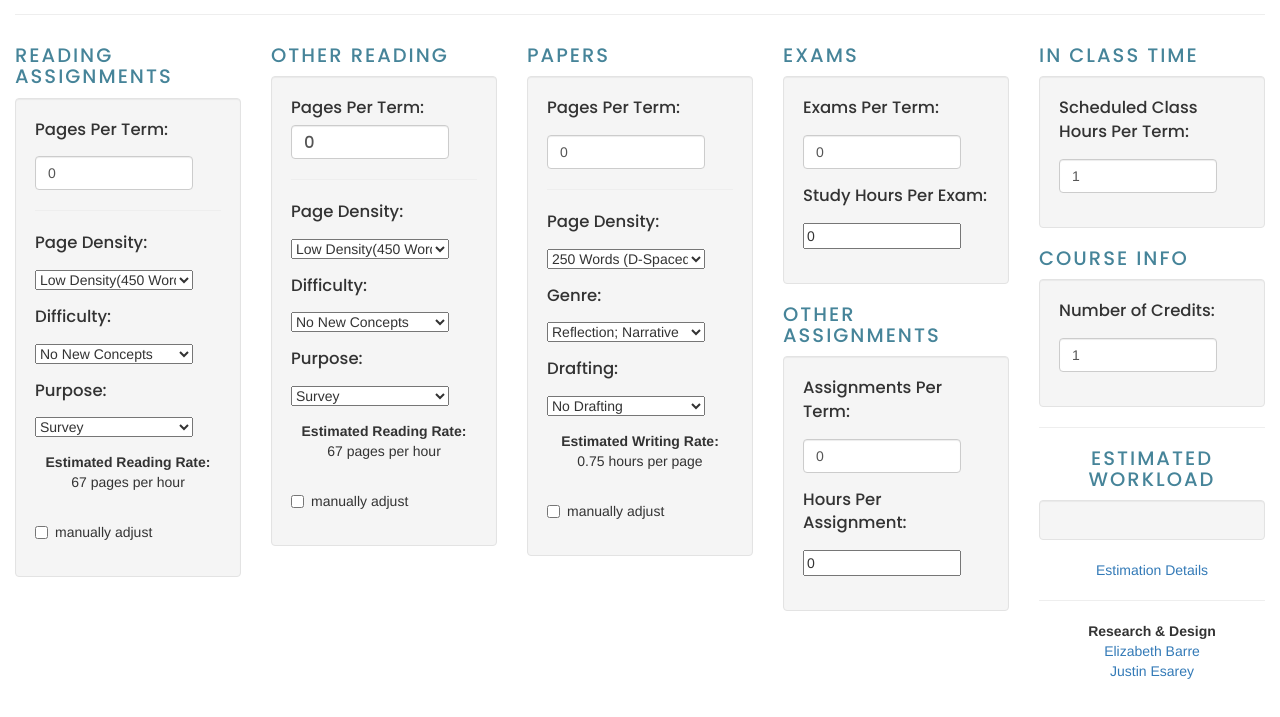
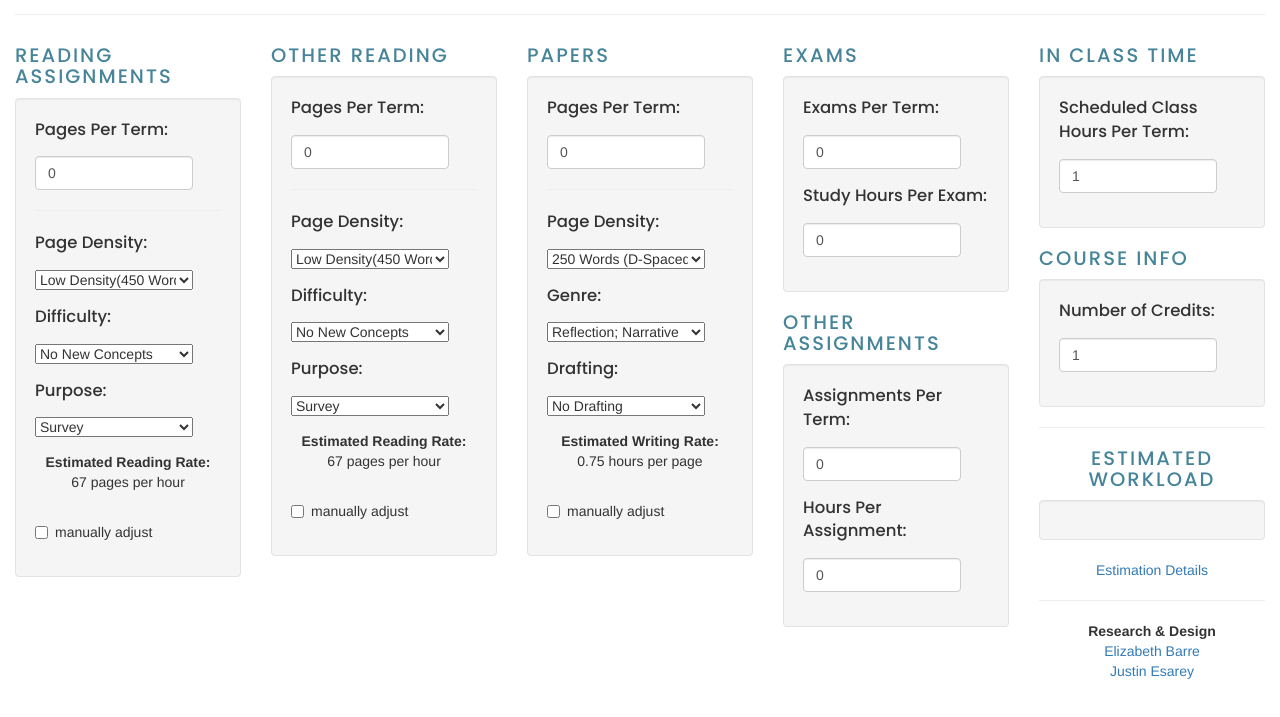
Before and after one commit to jacobgosnell/ccbcworkload, a plain HTML site: page index.html in a window 1280 px wide. Shown: the part 59-776 px from the top of the page. Drawn offline with nearby package versions, Linux system fonts and the light colour scheme.

Commit message:
redesigned the UI

```diff
--- a/index.html
+++ b/index.html
@@ -82,8 +82,8 @@
       <div class="col-sm-3">
         <h4>OTHER READING</h4>
         <div class="well">
-          <div class="form-group control-label" style="width: 100%;">
-            <label for="weeklypages2">Pages Per Term:</label>
+          <div style="width: 100%;">
+            <label class="control-label" for="weeklypages2">Pages Per Term:</label>
             <input id="weeklypagesreading2" min='0' type="number" class="form-control" value="0"/>
           </div>
           <hr/>
@@ -215,7 +215,7 @@
           </div>
           <div class="form-group" style="width: 100%;">
             <label class="control-label" for="examhours">Study Hours Per Exam:</label>
-            <input type="number" class="js-range-slider" id="examhours" min='0' value="0" data-min="0" data-max="50" data-from="0" data-step="1" data-grid="true" data-grid-num="10" data-grid-snap="false" data-prettify-separator="," data-keyboard="true" data-keyboard-step="2" data-drag-interval="true" data-data-type="number"/>
+            <input type="number" class="form-control" id="examhours" min='0' value="0" data-min="0" data-max="50" data-from="0" data-step="1" data-grid="true" data-grid-num="10" data-grid-snap="false" data-prettify-separator="," data-keyboard="true" data-keyboard-step="2" data-drag-interval="true" data-data-type="number"/>
           </div>
         </div>
         <h4>OTHER ASSIGNMENTS</h4>
@@ -226,7 +226,7 @@
           </div>
           <div class="form-group" style="width: 100%;">
             <label class="control-label" for="otherhours">Hours Per Assignment:</label>
-            <input type="number" class="js-range-slider shiny-bound-input" min='0' id="otherhours" value="0" data-min="0" data-max="50" data-from="0" data-step="1" data-grid="true" data-grid-num="10" data-grid-snap="false" data-prettify-separator="," data-keyboard="true" data-keyboard-step="2" data-drag-interval="true" data-data-type="number"/>
+            <input type="number" class="form-control" min='0' id="otherhours" value="0" data-min="0" data-max="50" data-from="0" data-step="1" data-grid="true" data-grid-num="10" data-grid-snap="false" data-prettify-separator="," data-keyboard="true" data-keyboard-step="2" data-drag-interval="true" data-data-type="number"/>
           </div>
         </div>
       </div>
```
